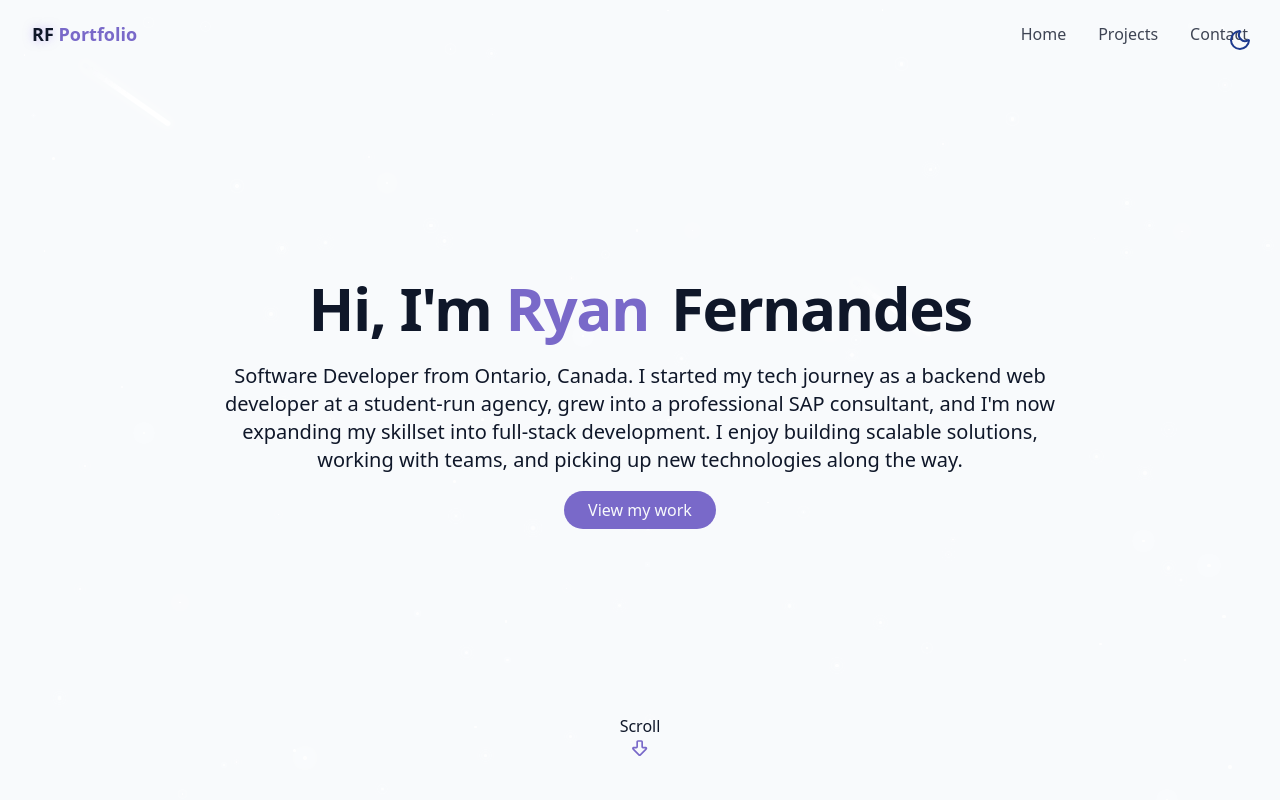
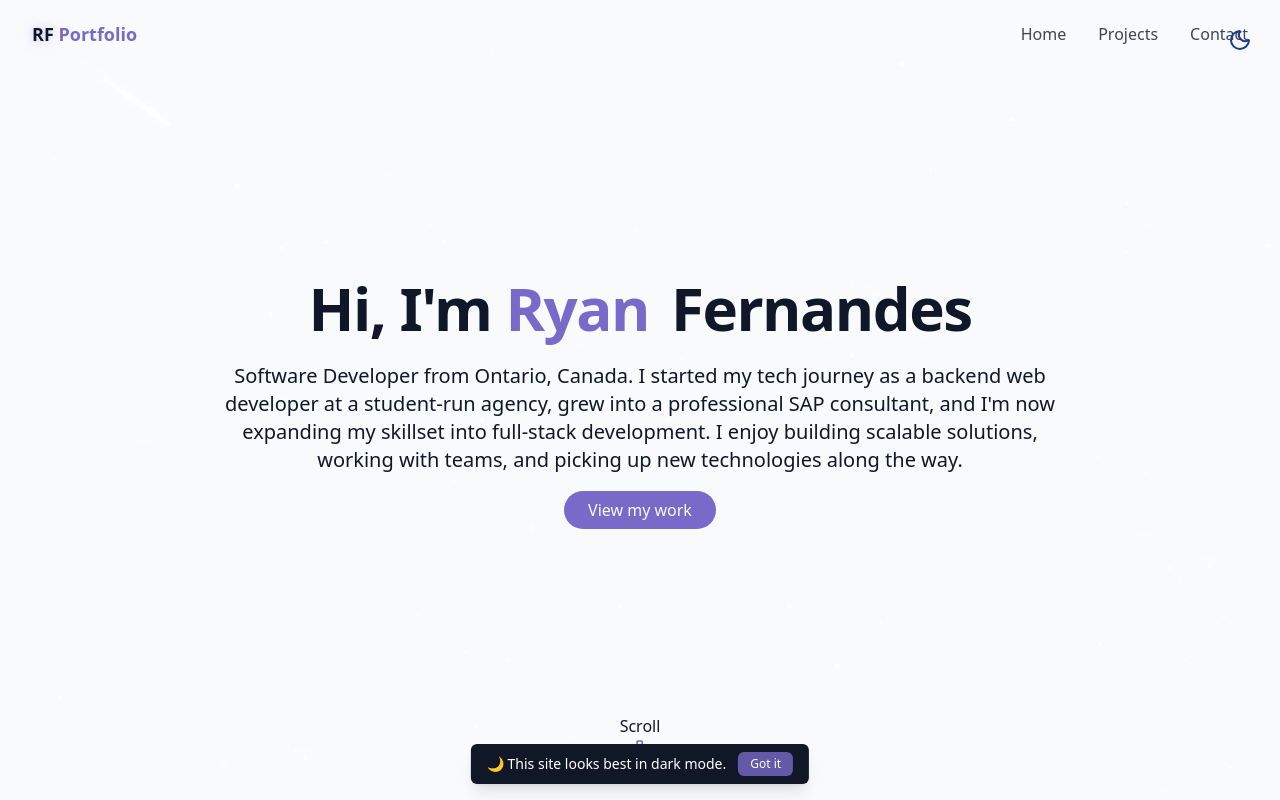
Before and after one commit to Ryan-F3107/portfolio-site, a React (Vite) app: page / in a window 1280 px wide. Shown: the top 800 px of the page. Built offline with nearby package versions, Linux system fonts and the light colour scheme.

Commit message:
added small banner

```diff
--- a/src/components/ThemeToggle.tsx
+++ b/src/components/ThemeToggle.tsx
@@ -5,6 +5,7 @@ import { cn } from "../lib/utils";
 export const ThemeToggle = () => {
     /* store & update value of dark/light mode */
     const [isDarkMode, setIsDarkMode] = useState(false);
+    const [showBanner, setShowBanner] = useState(false);
     /* useEffect
     Initializes the theme based on saved preferences
     empty dependency = runs once
@@ -17,6 +18,14 @@ export const ThemeToggle = () => {
         } else {
             localStorage.setItem("theme", "light"); //sets localStorage object with key/value pair-light
             setIsDarkMode(false);
+        }
+
+        //Banner Logic:
+        //Shows if user is in light mode and has not seen the banner
+        const hasSeenBanner = localStorage.getItem("seenDarkModeNotice");
+        if (!hasSeenBanner && storedTheme !=="dark"){
+            setShowBanner(true);
+            localStorage.setItem("seenDarkModeNotice","true");
         }
     }, [])
     /* triggers when theme toggle button is clicked */
@@ -34,6 +43,7 @@ export const ThemeToggle = () => {
         }
     }
     return (
+        <>
         <button onClick={toggleTheme} className={cn(
             "fixed max-sm:hidden top-5 right-5 z-50 p-2 rounded-full transition-colors duration-300",
             "focus:outlin-hidden"
@@ -44,5 +54,18 @@ export const ThemeToggle = () => {
                 <Moon className="h-6 w-6 text-blue-900"/>
              )}
         </button>
-            );
+        {/* Banner & toast */}
+        {showBanner && (
+            <div className="fixed bottom-4 left-1/2 -translate-x-1/2 px-4 py-2 bg-gray-900 text-white rounded-md shadow-lg text-sm flex items-center gap-3 z-50">
+          <span>🌙 This site looks best in dark mode.</span>
+          <button
+            onClick={() => setShowBanner(false)}
+            className="bg-primary/80 hover:bg-primary px-3 py-1 rounded-md text-xs font-medium"
+          >
+            Got it
+          </button>
+        </div>
+        )}
+        </>
+    );
 }
```
